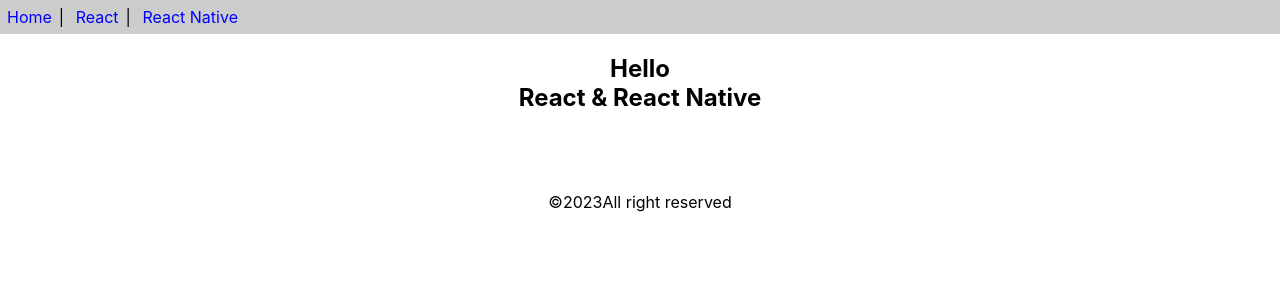
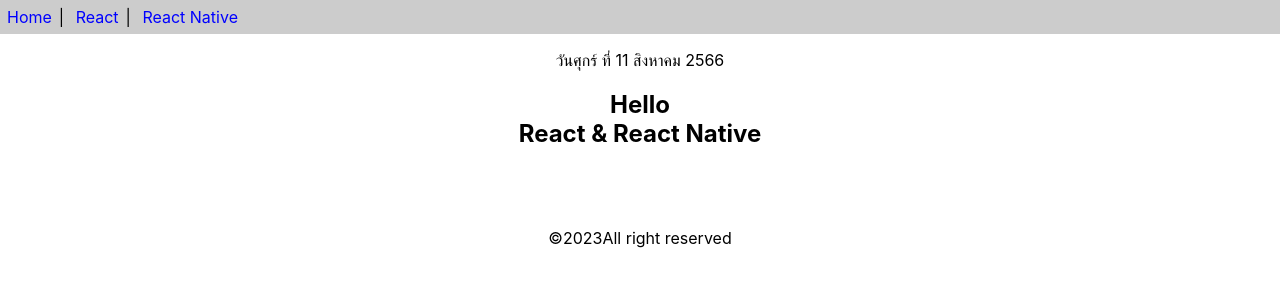
Before and after one commit to aiam0202/app1, a React (Create React App) app: page / in a window 1280 px wide. Shown: the top 300 px of the page. Built offline with nearby package versions, Linux system fonts and the light colour scheme.

Commit message:
add classcomponents
add classcomponents

```diff
--- a/src/App.js
+++ b/src/App.js
@@ -1,10 +1,15 @@
-import React from "react";
-import { Header,Content,Footer
- } from "./func-components";
+import React from 'react';
+import { Header,Content,Footer} from './func-components'
+import Calendar from './class-components'
 
  function App(){
   return(
-    [<Header/>,<Content/>,<Footer/>]
-  )
+    <>
+      <Header/>
+      <p><center><Calendar/></center></p>
+      <Content/>
+      <Footer/>
+    </>
+    )
  }
 export default App
--- /dev/null
+++ b/src/class-components.js
@@ -0,0 +1,21 @@
+import { render } from "@testing-library/react";
+import React, { Component } from "react";
+
+export default class Calendar extends Component{
+    getDate(){
+        const dayNames = ['อาทิตย์','จันทร์','อังคาร','พุธ','พฤหัสบดี','ศุกร์','เสาร์']
+
+        const monthNames=['มกราคม','กุมภาพันธ์','มีนาคม','เมษายน','พฤษภาคม','มิถุนายน','กรกฎาคม','สิงหาคม',
+                        'กันยายน','ตุลาคม','พฤศจิกายน','ธันวาคม']
+        const date = new Date()
+        const weekDay = dayNames[date.getDay()]
+        const day = date.getDate()
+        const month = monthNames[date.getMonth()]
+        const year = date.getFullYear()+ 543
+        return `วัน${weekDay} ที่ ${day} ${month} ${year}`
+    }
+
+    render(){
+        return <div>{this.getDate()}</div>
+    }
+}
```
